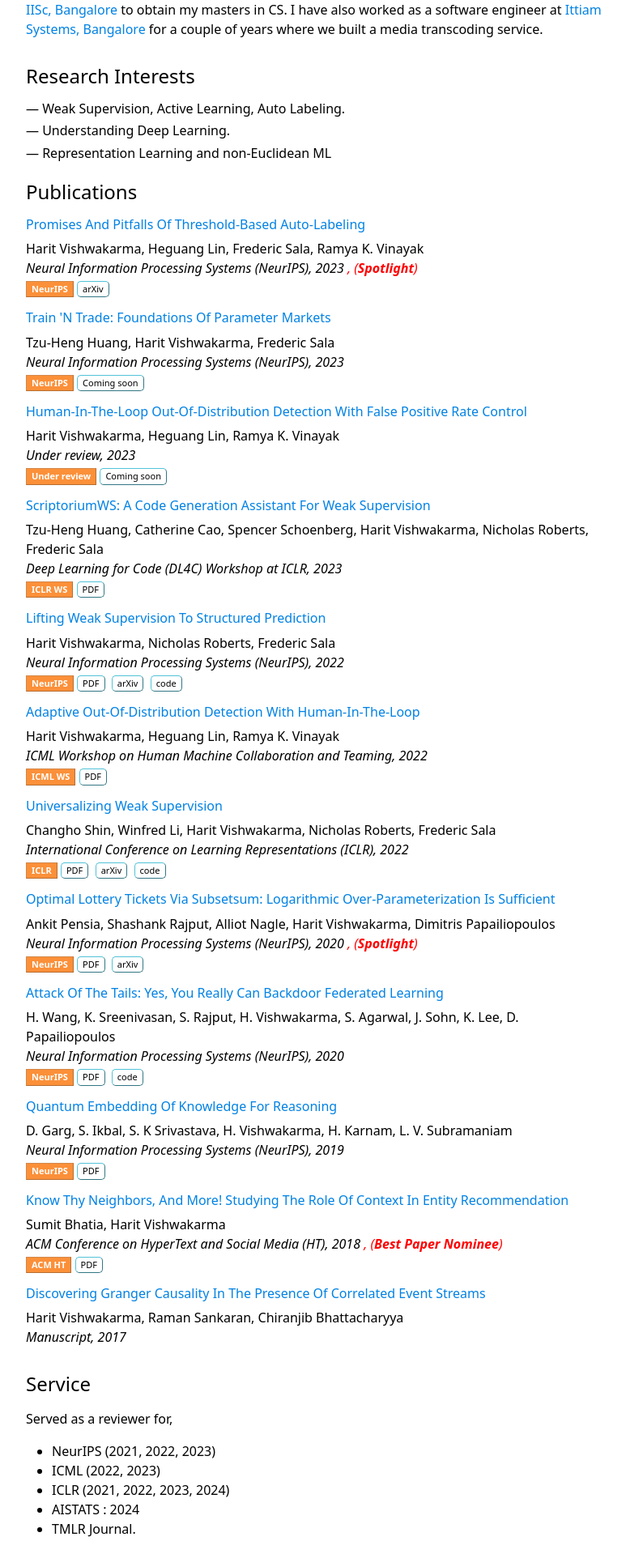
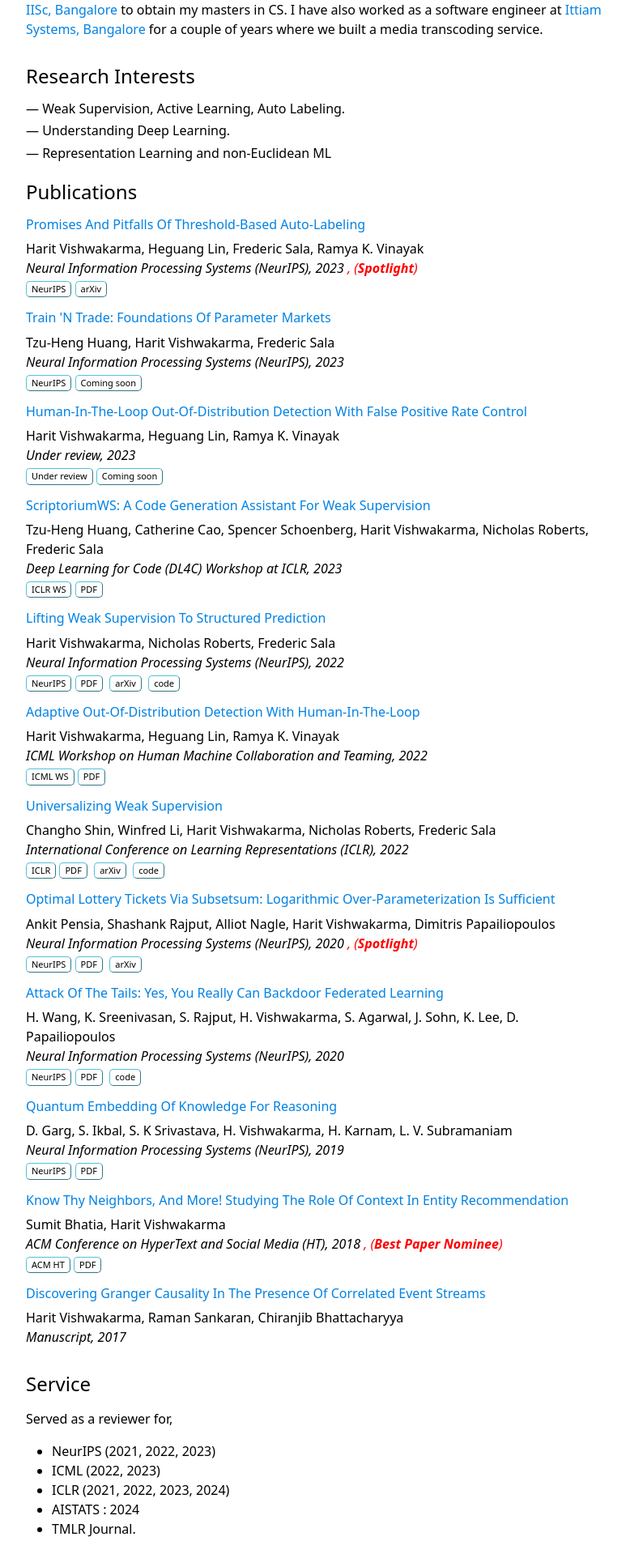
Before and after one commit to harit7/harit7.github.io, a Jekyll site: the page built from index.html, in a window 1280 px wide. Shown: the part 473-2392 px from the top of the page at 81% size, without its empty margins (249-1022 px from the left). Built offline with Jekyll 4.4.1, drawn with Linux system fonts in a browser that asks for light colours.

Commit message:
Update home.html

```diff
--- a/_layouts/home.html
+++ b/_layouts/home.html
@@ -94,7 +94,7 @@
               <div class="d-flex">
                 {% if publication.venue_short %}
                 <div>
-                <button style="background-color: rgba(250, 115, 4, 0.787); font-size:11px; border-radius: 0px; border-width: 1px; color:white; font-weight: 700;" disabled="true" >{{publication.venue_short}}</button>
+                  <button style="background-color: white; font-size:11px; border-radius: 5px; border-width: 1px; border-color: rgb(82, 194, 216);" >{{publication.venue_short}}</button>
                 </div>
 
                 &nbsp;
```
